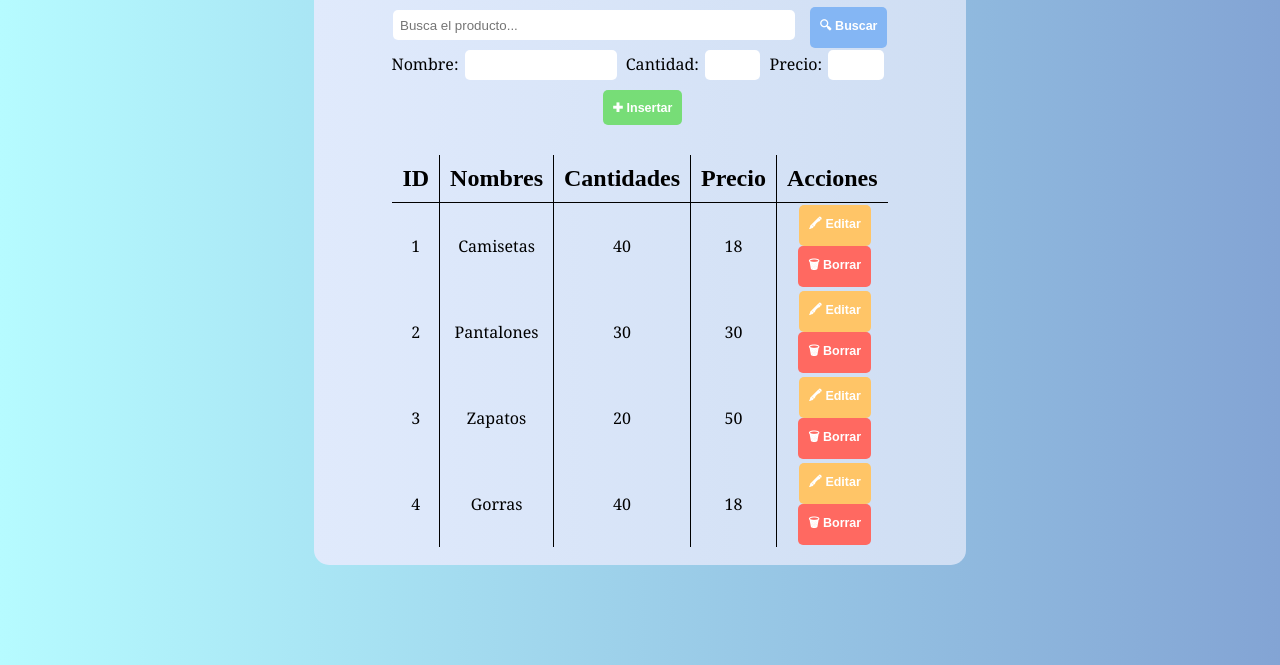
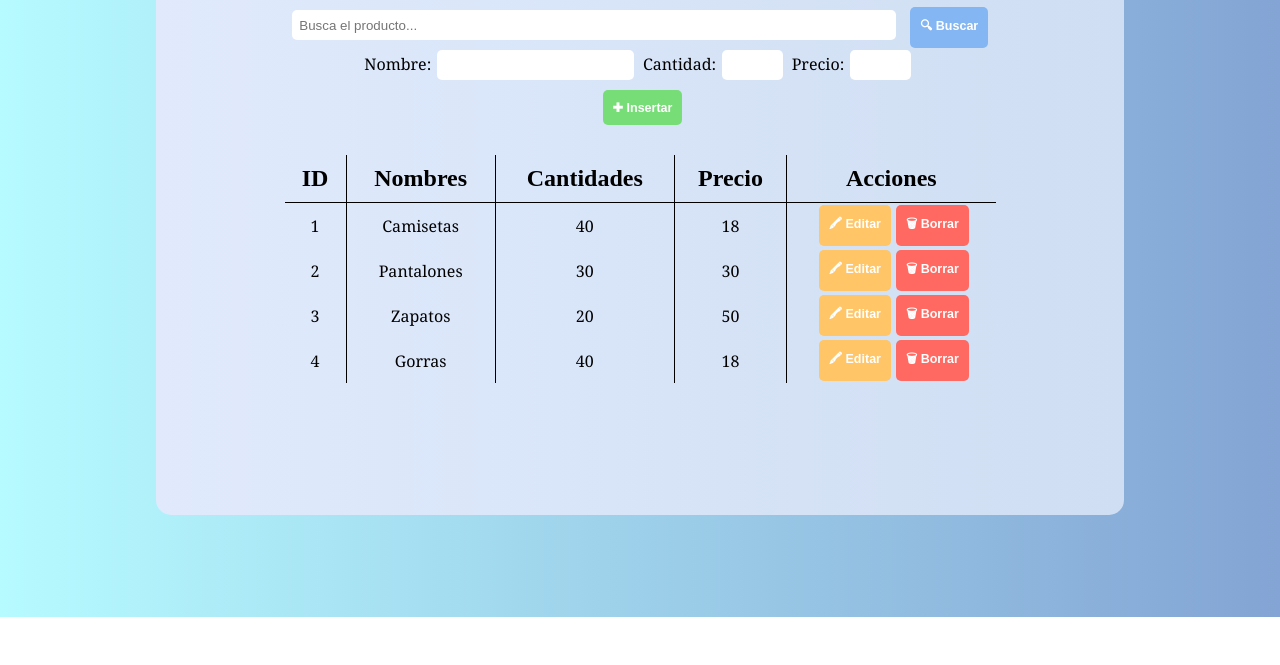
Before and after one commit to laurity/exercise-CRUD-shop, a plain HTML site: page index.html in a window 1280 px wide. Shown: the part 183-848 px from the top of the page. After the commit the page ends 800 px from the top, so only its background shows below. Drawn offline with Linux system fonts and the light colour scheme; a web font is replaced by a local one.

Commit message:
añadido

```diff
--- a/styles.css
+++ b/styles.css
@@ -19,7 +19,7 @@ h1{
     text-align: center;
     background: #e0eafc;
     background: linear-gradient(to right, #e0eafc, #cfdef3);
-    width: 50%;
+    width: 75%;
     min-width: 550px;
     margin: 100px auto;
     padding: 10px;
@@ -39,11 +39,12 @@ margin: auto;
     width: 75%;
 }
 .addClass{
+    width: 75%;
     padding-bottom: 15px;
-margin: auto;
+    margin: auto;
 }
 .nameInput{
-    width: 25.5%;
+    width: 30%;
 }
 .stockInput{
     width: 7.5%;
@@ -118,7 +119,7 @@ td{
 }
 
 .scroll{
-    height: 400px;
+    height: 350px;
     overflow-y: scroll;
 }
 .scroll::-webkit-scrollbar{
```
